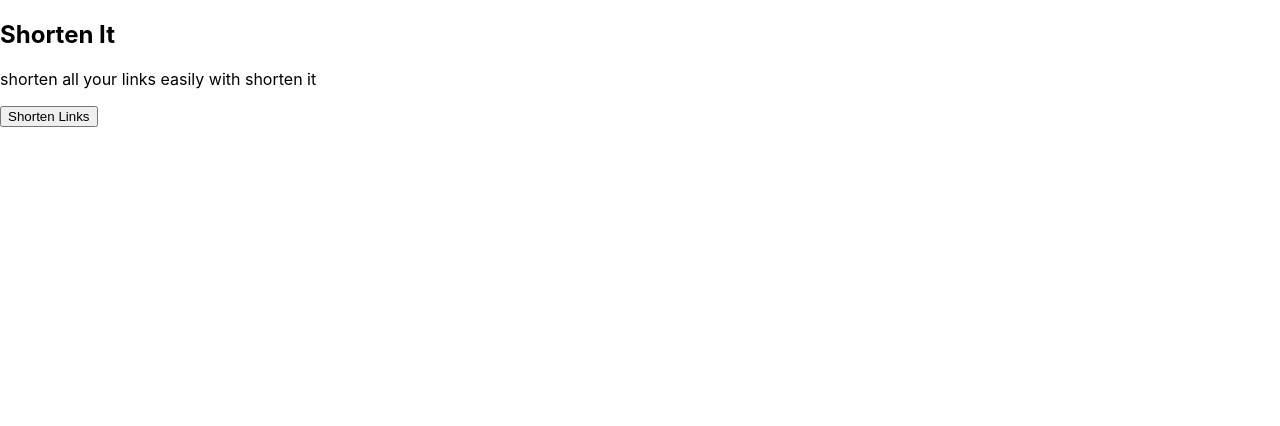
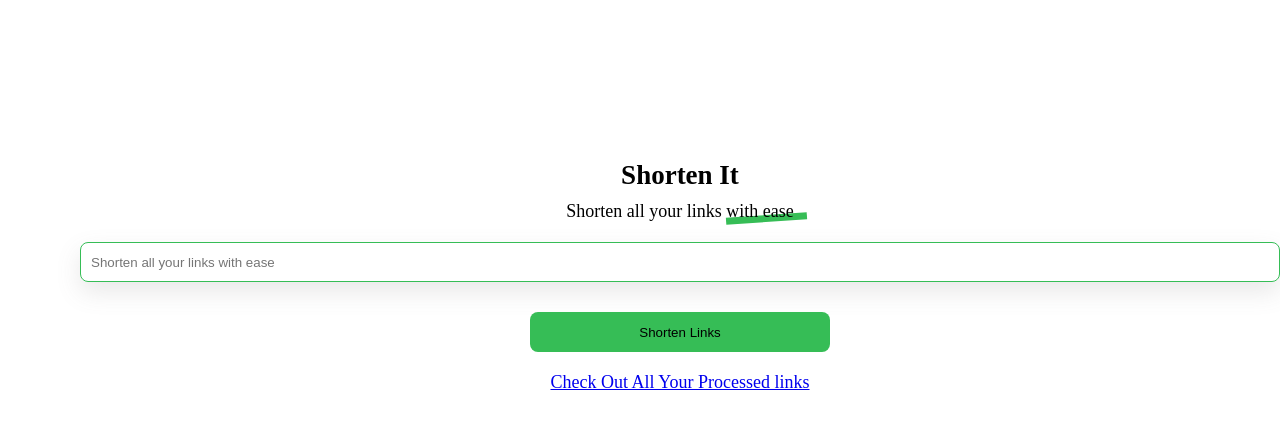
Before and after one commit to heisdeku/shorten-it, a React (Create React App) app: page / in a window 1280 px wide. Shown: the top 426 px of the page. Built offline with nearby package versions, Linux system fonts and the light colour scheme.

Commit message:
basic styles needed

```diff
--- a/src/App.css
+++ b/src/App.css
@@ -1,3 +1,64 @@
-body {
-    margin: 0 auto;
+.container {
+    padding-top: 50px;
+    ;
+    max-width: 1200px;
+    grid-template-columns: 100%;
+    text-align: center;
 }
+
+.container * {
+    margin: 10px 0;
+}
+
+input {
+    outline: none;
+    width: 100%;
+    height: 40px;
+    background-color: transparent;
+    border: 1px solid #36bd56;
+    border-radius: 8px;
+    padding: 10px;
+    box-shadow: 0px 10px 25px rgba(119, 115, 115, 0.16);
+}
+
+button {
+    background: #36bd56;
+    border: none;
+    width: 300px;
+    height: 40px;
+    border-radius: 8px;
+    color: black;
+}
+
+button:hover {
+    border: 2px solid black;
+    opacity: 0.7;
+    color: white;
+}
+
+.underline {
+    position: relative;
+}
+
+.underline::before {
+    content: '';
+    z-index: -1;
+    position: absolute;
+    bottom: -1px;
+    background: #36bd56;
+    width: 120%;
+    height: 7px;
+    transform: rotate(-4deg);
+}
+
+@media (min-width: 600px) and (max-width: 991px) {
+    .container {
+        margin: 0 50px;
+    }
+}
+
+@media (min-width: 992px) {
+    .container {
+        margin-left: 80px;
+    }
+}
--- a/src/App.js
+++ b/src/App.js
@@ -1,14 +1,19 @@
 import React from 'react';
+import { BrowserRouter as Router, Route, Switch } from 'react-router-dom';
+
 import './App.css';
-import Button from './Components/Button';
+import Home from './pages/Home';
+import MyLinks from './pages/MyLinks';
 
 function App() {
   return (
-    <div className="app-container">
-      <h2>Shorten It</h2>
-      <p>shorten all your links easily with shorten it</p>
-      <Button />
-    </div>
+    <Router>
+      <Switch>
+          <Route path="/mylinks" component={MyLinks} />
+          <Route path="/" component={Home} />
+      </Switch>
+    </Router>
+
   );
 }
 
--- a/src/index.css
+++ b/src/index.css
@@ -1,6 +1,24 @@
+*,
+*::before,
+*::after {
+    margin: 0;
+    padding: 0;
+    box-sizing: border-box;
+}
+
 body {
-    margin: 0;
-    font-family: -apple-system, BlinkMacSystemFont, 'Segoe UI', 'Roboto', 'Oxygen', 'Ubuntu', 'Cantarell', 'Fira Sans', 'Droid Sans', 'Helvetica Neue', sans-serif;
-    -webkit-font-smoothing: antialiased;
-    -moz-osx-font-smoothing: grayscale;
+    display: flex;
+    flex-direction: column;
+    align-items: center;
+    margin: 0 auto;
+    height: 100vh;
+    width: 100%;
+    font-size: 18px
 }
+
+@media (min-width: 630px) {
+    body {
+        margin: 100px auto;
+        align-items: initial;
+    }
+}
```
